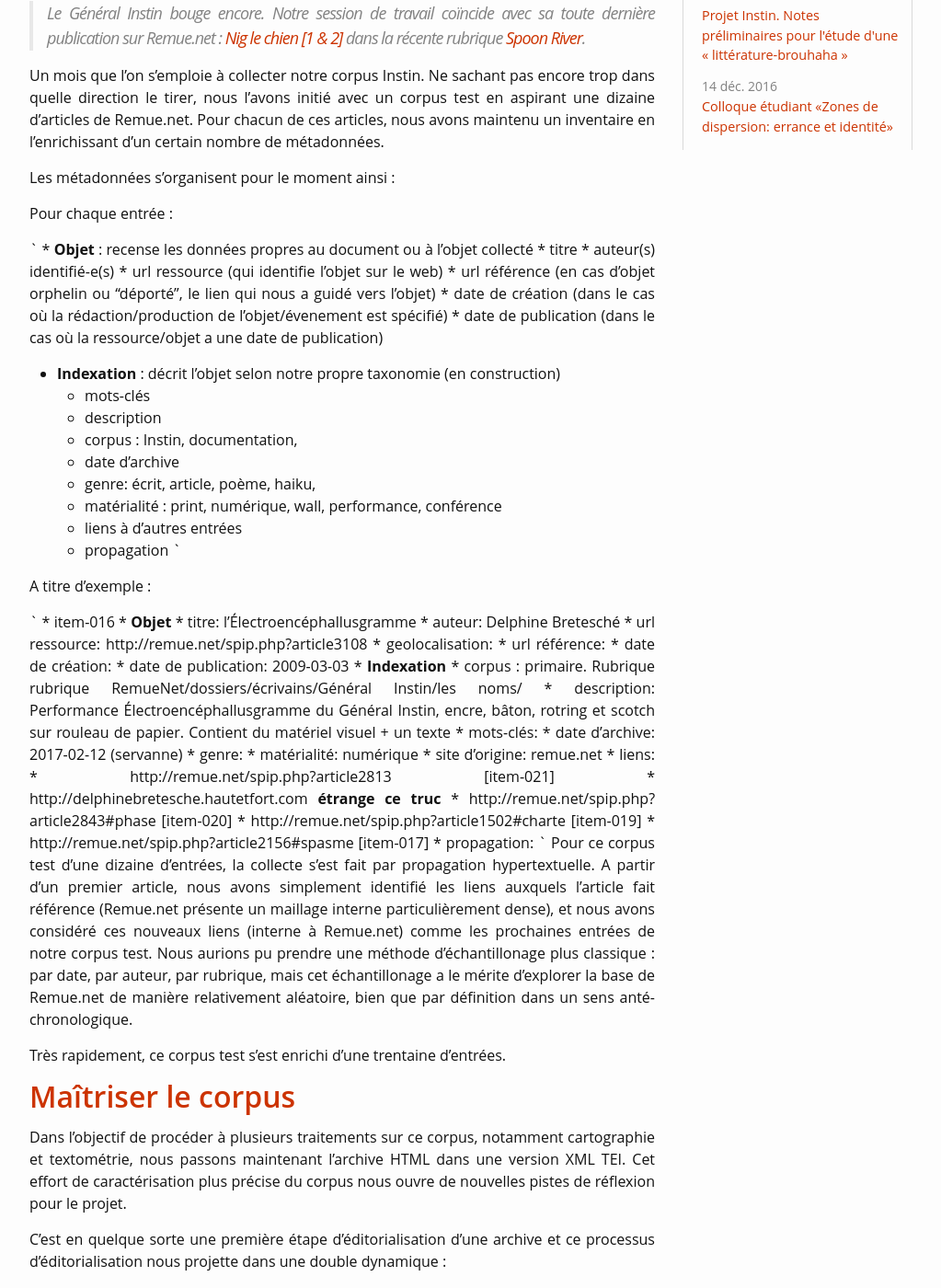
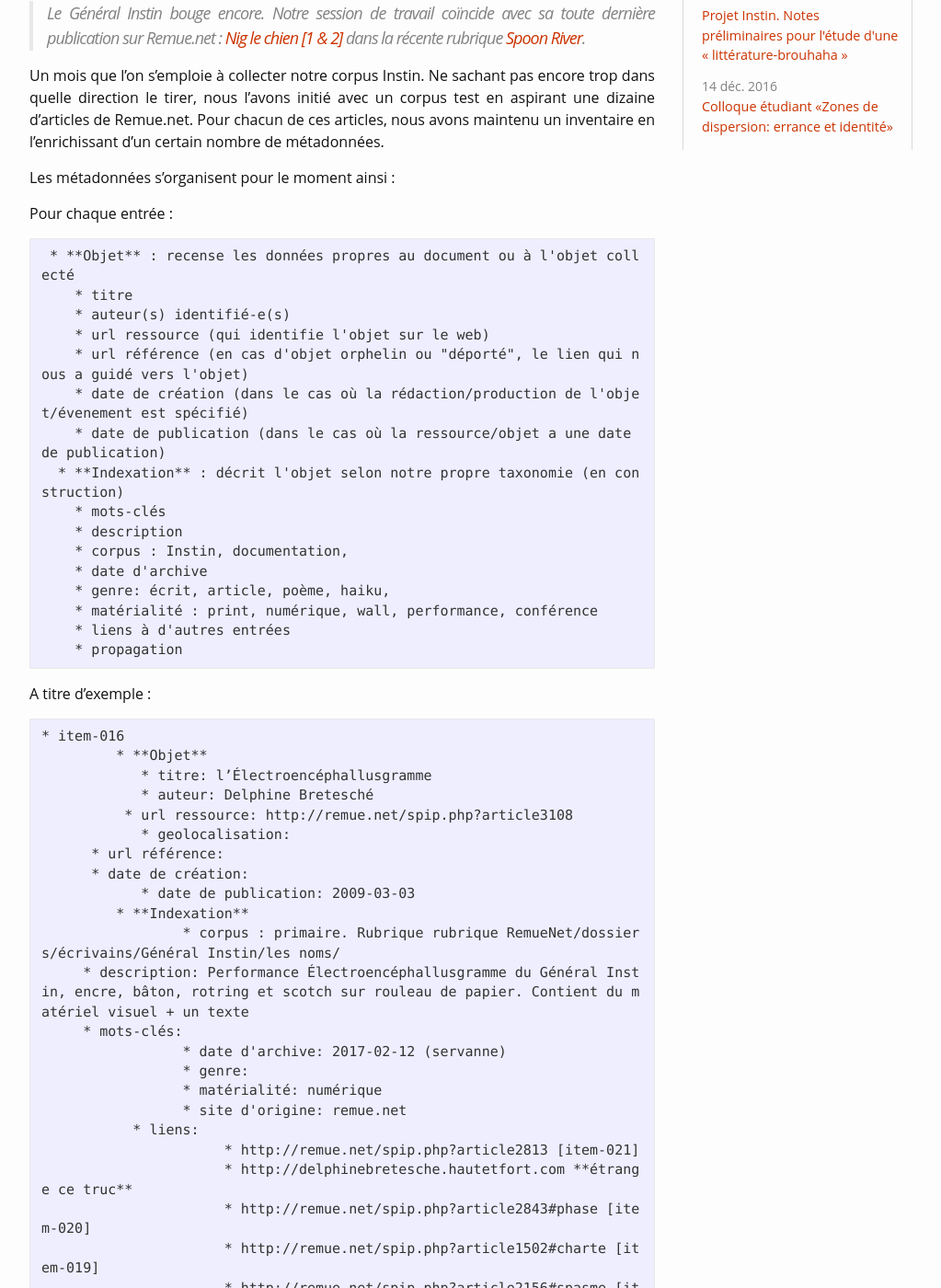
Before and after one commit to lakonis/behindinstin, a Jekyll site: the page built from _posts/2017/2017-03-01-1er-mars-notes-de-travail.md, in a window 1280 px wide and 1400 px high, scrolled down 199 px. Shown: the whole window at 92% size, without its empty margins (98-1121 px from the left). Built offline with Jekyll 4.4.1, drawn with Linux system fonts in a browser that asks for light colours; nearby versions of some CDN libraries; a script that is not in the unit is left out; some of the changed text lies outside the part shown.

Commit message:
mise en forme

```diff
--- a/_posts/2017/2017-03-01-1er-mars-notes-de-travail.md
+++ b/_posts/2017/2017-03-01-1er-mars-notes-de-travail.md
@@ -13,7 +13,8 @@ Les métadonnées s'organisent pour le moment ainsi :
 
 Pour chaque entrée :
 
-` * **Objet** : recense les données propres au document ou à l'objet collecté
+~~~~~
+ * **Objet** : recense les données propres au document ou à l'objet collecté
     * titre
     * auteur(s) identifié-e(s)
     * url ressource (qui identifie l'objet sur le web)
@@ -29,11 +30,12 @@ Pour chaque entrée :
     * matérialité : print, numérique, wall, performance, conférence
     * liens à d'autres entrées
     * propagation
-`
+~~~~~
 
 A titre d'exemple :
 
-` * item-016
+~~~~~
+* item-016
 	 * **Objet**
 	    * titre: l’Électroencéphallusgramme
 	    * auteur: Delphine Bretesché
@@ -57,7 +59,8 @@ A titre d'exemple :
 		      * http://remue.net/spip.php?article1502#charte [item-019]
 		      * http://remue.net/spip.php?article2156#spasme [item-017]
 		 * propagation:
-`
+~~~~~
+
 Pour ce corpus test d'une dizaine d'entrées, la collecte s'est fait par propagation hypertextuelle. A partir d'un premier article, nous avons simplement identifié les liens auxquels l'article fait référence (Remue.net présente un maillage interne particulièrement dense), et nous avons considéré ces nouveaux liens (interne à Remue.net) comme les prochaines entrées de notre corpus test. Nous aurions pu prendre une méthode d'échantillonage plus classique : par date, par auteur, par rubrique, mais cet échantillonage a le mérite d'explorer la base de Remue.net de manière relativement aléatoire, bien que par définition dans un sens anté-chronologique.
 
 Très rapidement, ce corpus test s'est enrichi d'une trentaine d'entrées.
```
Also changed, not shown: other parts of _posts/2017/2017-03-01-1er-mars-notes-de-travail.md (+2 -2 lines).
